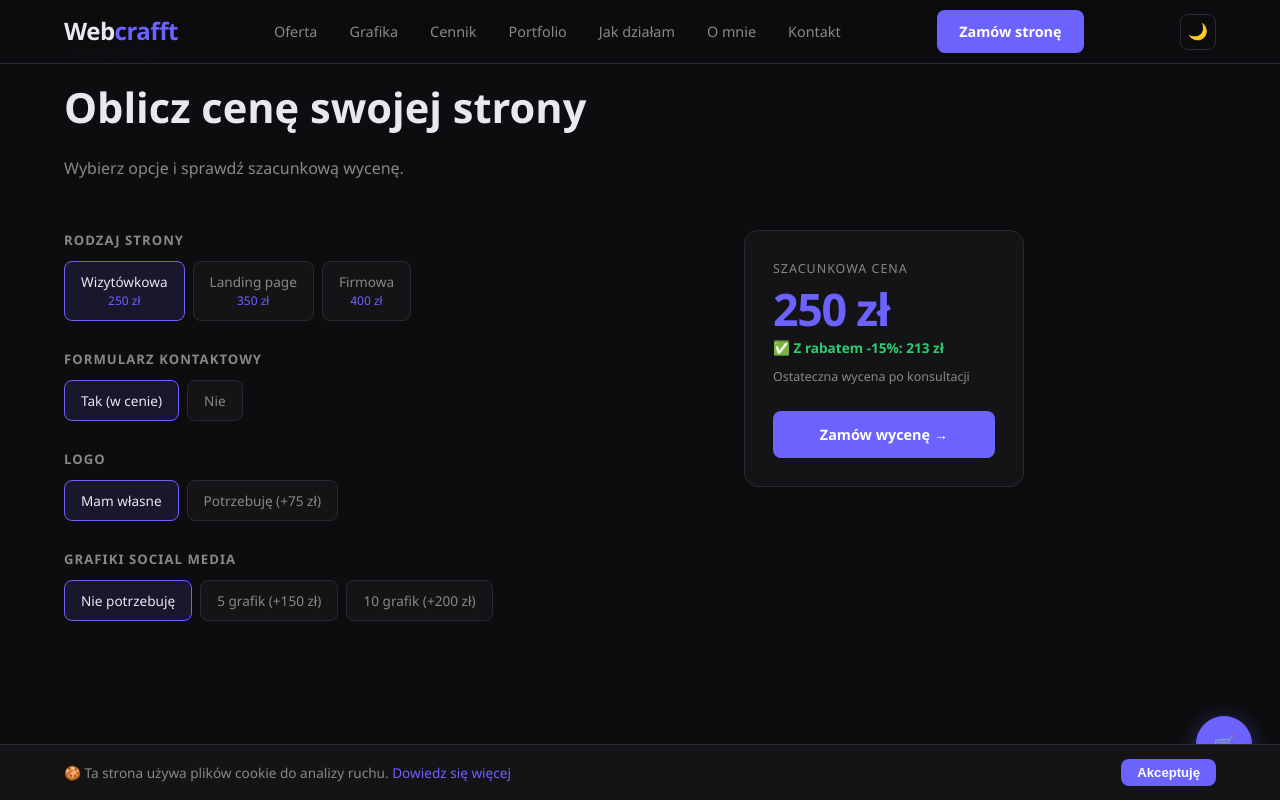
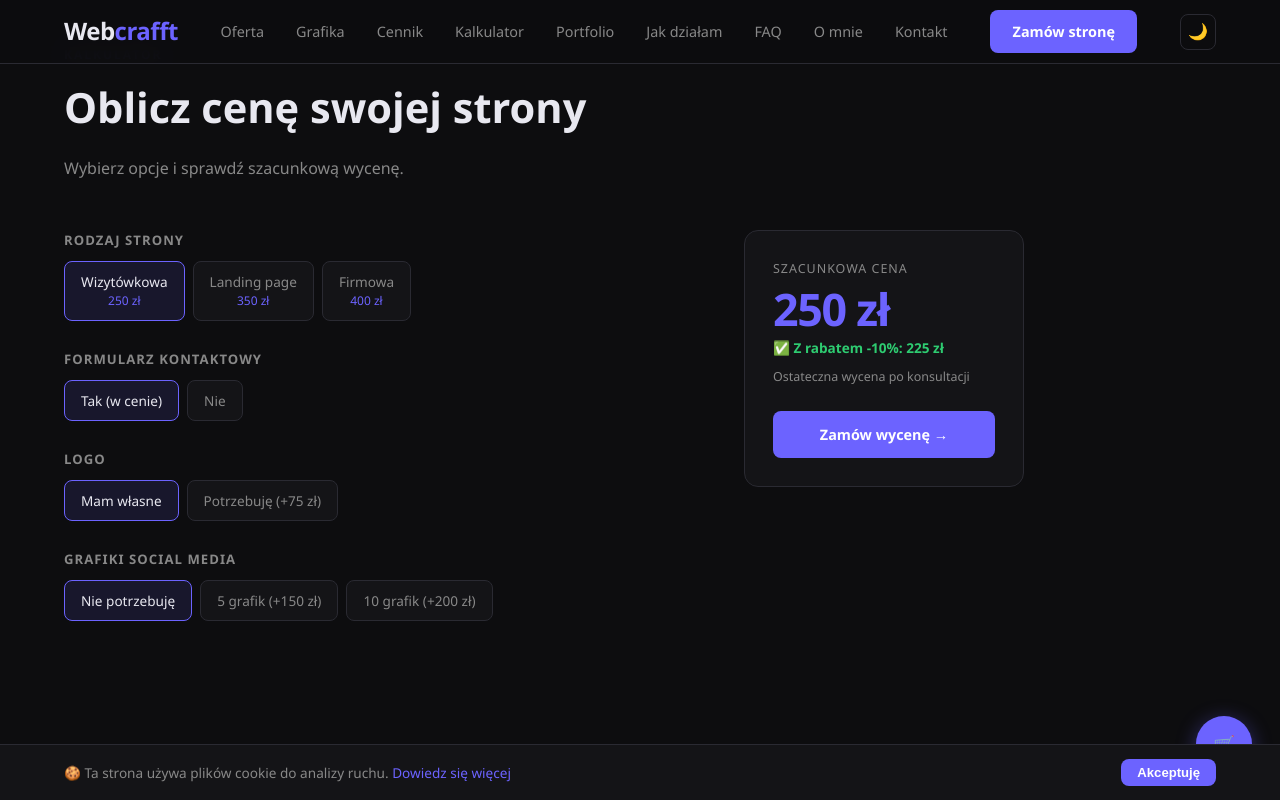
Before and after one commit to 3213greg/WEBKRAFT, a plain HTML site: page index.html in a window 1280 px wide. Both pictures are taken after a click on the button "Tak (w cenie)". Shown: the part 6606-7406 px from the top of the page. Drawn offline with Linux system fonts and the light colour scheme.

Commit message:
index.html

```diff
--- a/index.html
+++ b/index.html
@@ -1072,7 +1072,7 @@
 
 <!-- TOP BAR -->
 <div id="topbar">
-  🔥 Zamów teraz i otrzymaj <strong>-15% rabatu</strong> &nbsp;·&nbsp; <a href="#contact">Skorzystaj →</a>
+  🔥 Zamów teraz i otrzymaj <strong>-10% rabatu</strong> &nbsp;·&nbsp; <a href="#contact">Skorzystaj →</a>
   <button id="topbar-close" onclick="document.getElementById('topbar').style.display='none'">✕</button>
 </div>
 
@@ -1089,8 +1089,10 @@
     <li><a href="#offer">Oferta</a></li>
     <li><a href="#grafika">Grafika</a></li>
     <li><a href="#cennik">Cennik</a></li>
+    <li><a href="#kalkulator">Kalkulator</a></li>
     <li><a href="#portfolio">Portfolio</a></li>
     <li><a href="#how">Jak działam</a></li>
+    <li><a href="#faq">FAQ</a></li>
     <li><a href="#about">O mnie</a></li>
     <li><a href="#contact">Kontakt</a></li>
   </ul>
@@ -1218,7 +1220,7 @@
     </div>
   </div>
   <div class="grafika-cta reveal">
-    <a href="#contact" class="btn btn-grafika" style="padding: 0.9rem 2.4rem; font-size: 1rem; border-radius: 8px; font-weight: 600;">🎨 Zamów grafikę</a>
+    <a href="#cennik" onclick="switchCennik('grafika', event)" class="btn btn-grafika" style="padding: 0.9rem 2.4rem; font-size: 1rem; border-radius: 8px; font-weight: 600;">🎨 Zamów grafikę</a>
   </div>
 </section>
 
@@ -1660,7 +1662,7 @@
     <div class="kalk-result">
       <div class="kalk-total-label">Szacunkowa cena</div>
       <div class="kalk-total" id="kalk-total">250 zł</div>
-      <div class="kalk-discount" id="kalk-discount">✅ Z rabatem -15%: <strong id="kalk-discounted">213 zł</strong></div>
+      <div class="kalk-discount" id="kalk-discount">✅ Z rabatem -10%: <strong id="kalk-discounted">225 zł</strong></div>
       <div class="kalk-note">Ostateczna wycena po konsultacji</div>
       <a href="#contact" class="btn btn-accent" style="display:block;text-align:center;margin-top:1.5rem;padding:12px;">Zamów wycenę →</a>
     </div>
@@ -1941,7 +1943,7 @@
     btn.classList.add('active');
     kalkVals[group] = parseInt(btn.dataset.val);
     const total = Object.values(kalkVals).reduce((a, b) => a + b, 0);
-    const discounted = Math.round(total * 0.85);
+    const discounted = Math.round(total * 0.90);
     document.getElementById('kalk-total').textContent = total + ' zł';
     document.getElementById('kalk-discounted').textContent = discounted + ' zł';
   }
```
